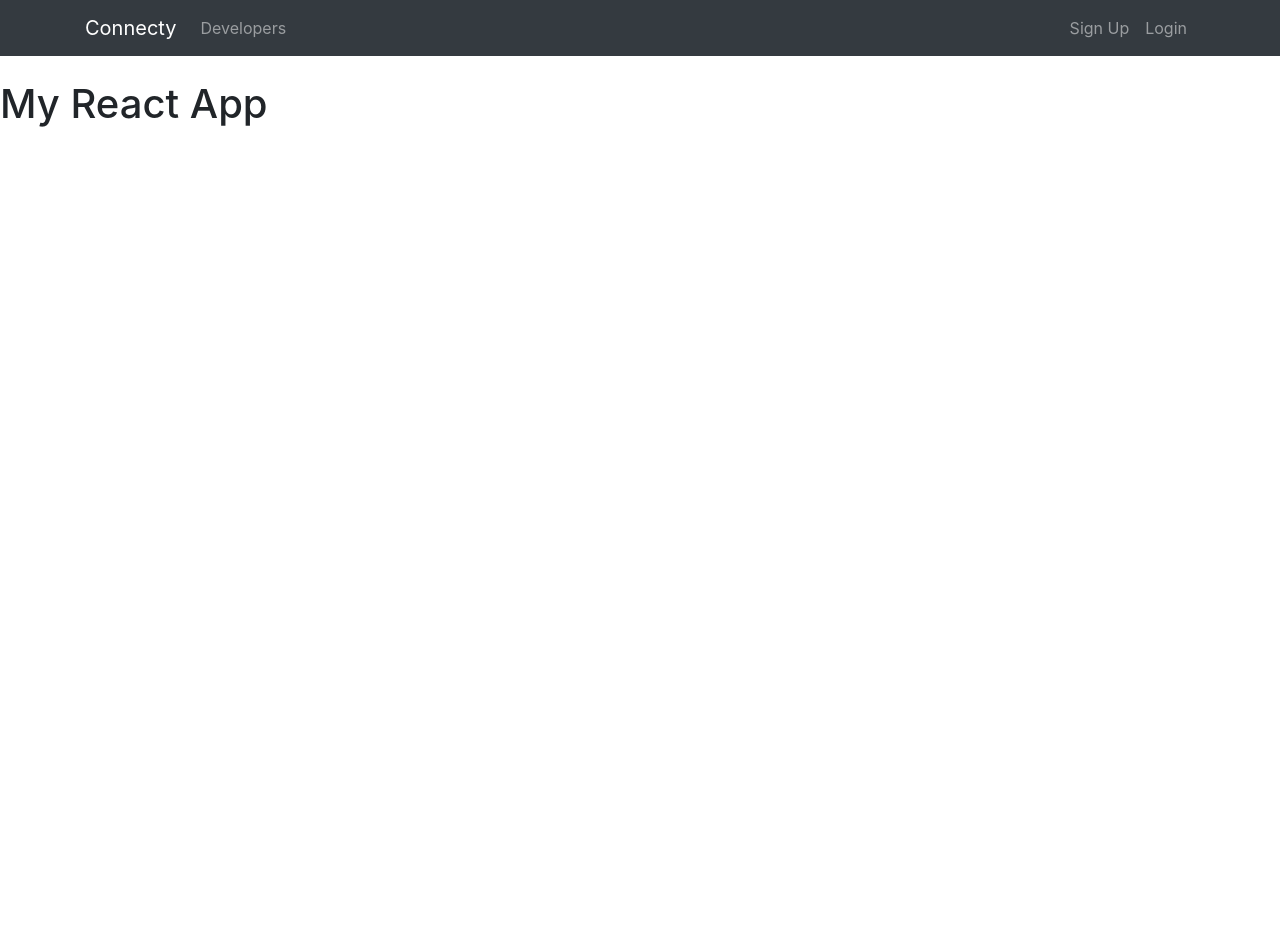
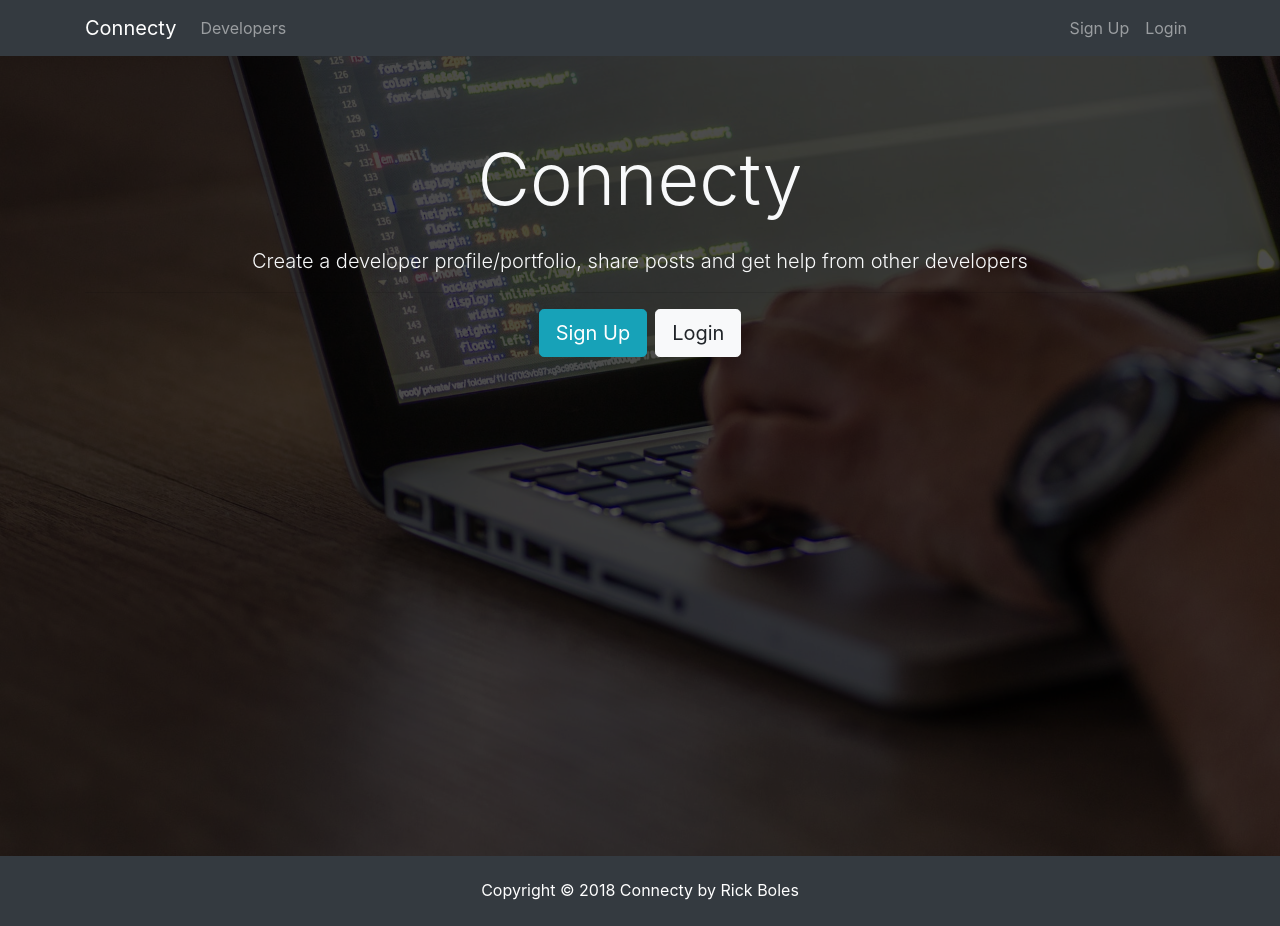
Before and after one commit to liketysplit/Connecty, a React (Create React App) app in the folder client/: page / in a window 1280 px wide. Before the commit the page ends 800 px from the top, so only its background shows below. Built offline with nearby package versions, Linux system fonts and the light colour scheme.

Commit message:
2.3.2-3: Footer and Landing  added

```diff
--- a/client/src/App.js
+++ b/client/src/App.js
@@ -10,7 +10,8 @@
 		return (
 			<div className="App">
 				<Navbar />
-				<h1> My React App </h1>{" "}
+				<Landing />
+				<Footer />
 			</div>
 		);
 	}
--- a/client/src/components/layout/Footer.js
+++ b/client/src/components/layout/Footer.js
@@ -0,0 +1,9 @@
+import React from "react";
+
+export default () => {
+	return (
+		<footer className="bg-dark text-white mt-5 p-4 text-center">
+			Copyright &copy; {new Date().getFullYear()} Connecty by Rick Boles
+		</footer>
+	);
+};
--- a/client/src/components/layout/Landing.js
+++ b/client/src/components/layout/Landing.js
@@ -0,0 +1,38 @@
+import React, { Component } from "react";
+
+class Landing extends Component {
+	render() {
+		return (
+			<div className="landing">
+				<div className="dark-overlay landing-inner text-light">
+					<div className="container">
+						<div className="row">
+							<div className="col-md-12 text-center">
+								<h1 className="display-3 mb-4">Connecty</h1>
+								<p className="lead">
+									Create a developer profile/portfolio, share
+									posts and get help from other developers
+								</p>
+								<hr />
+								<a
+									href="register.html"
+									className="btn btn-lg btn-info mr-2"
+								>
+									Sign Up
+								</a>
+								<a
+									href="login.html"
+									className="btn btn-lg btn-light"
+								>
+									Login
+								</a>
+							</div>
+						</div>
+					</div>
+				</div>
+			</div>
+		);
+	}
+}
+
+export default Landing;
```
